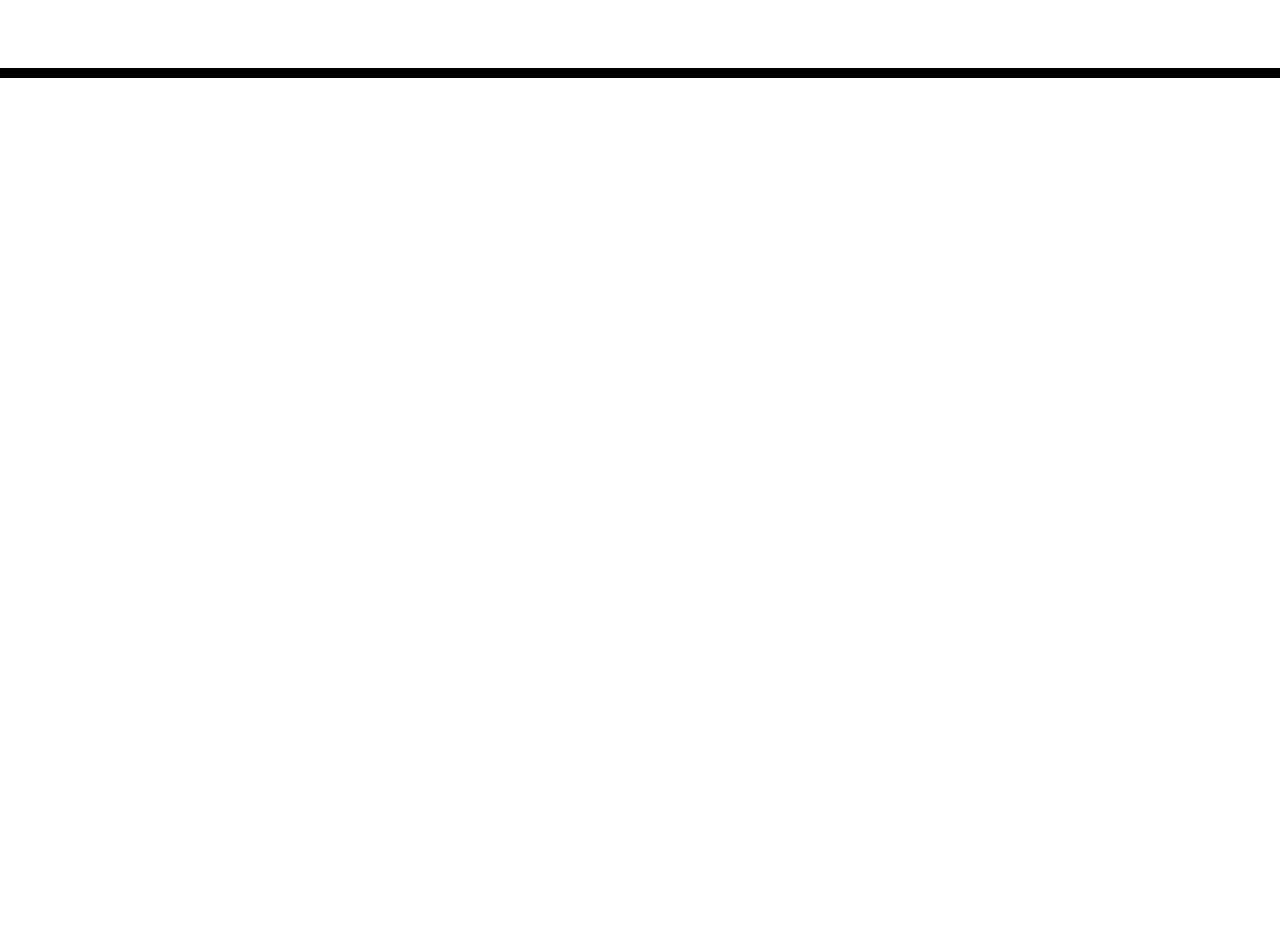
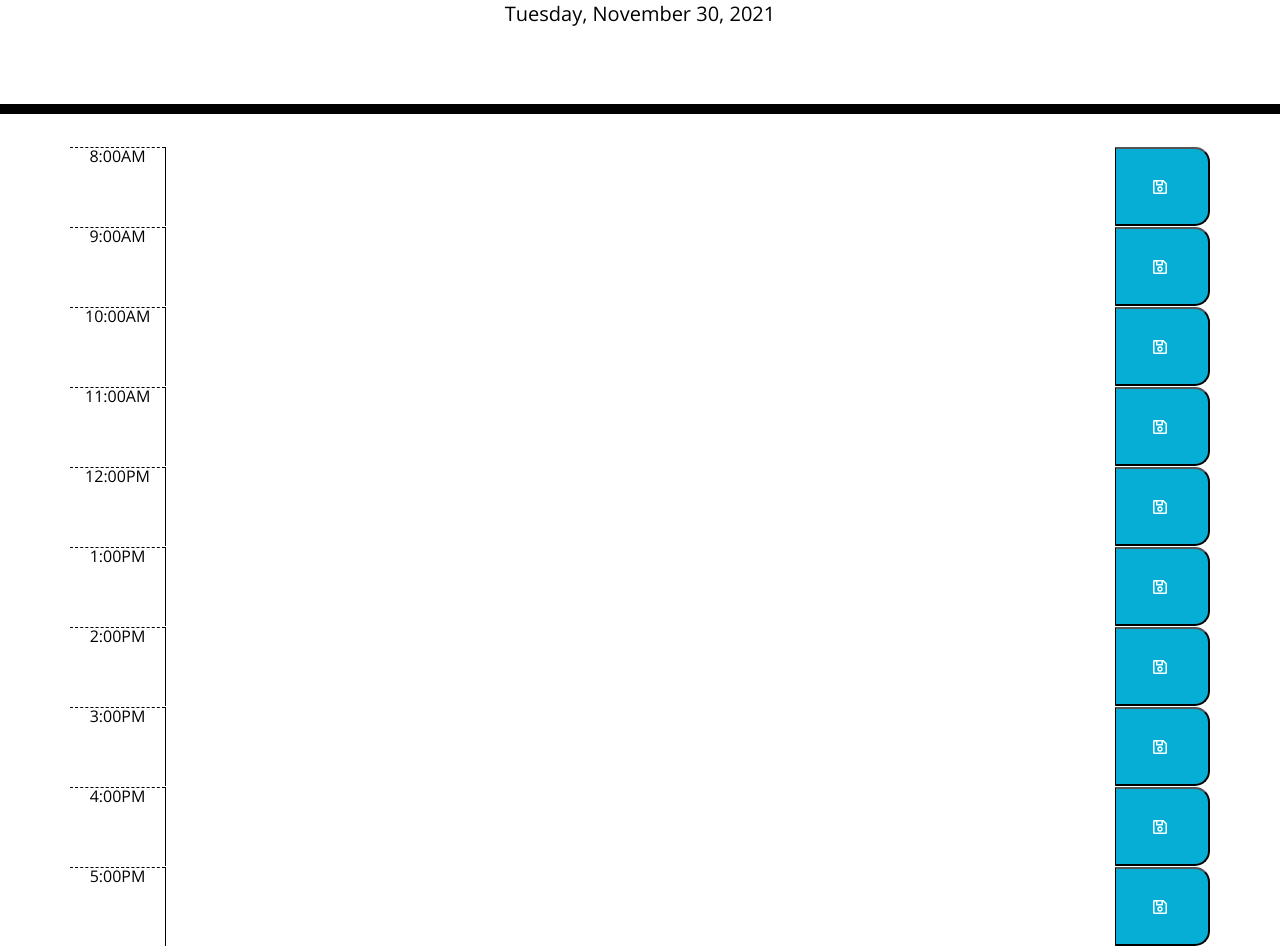
Before and after one commit to Mark-Miller78/Work-Day-Scheduler, a plain HTML site: page index.html in a window 1280 px wide. Shown: the part 190-1136 px from the top of the page. Before the commit the page ends 800 px from the top, so only its background shows below. Drawn offline with nearby package versions, Linux system fonts and the light colour scheme; files that its build step writes are made by us from their sources.

Commit message:
timeblocks added

```diff
--- a/Assets/javascript.js
+++ b/Assets/javascript.js
@@ -1,9 +1,7 @@
 var currentDayEl = document.getElementById("currentDay")
-var now = moment().year(year).month(month).date(day);
-var containerEl = document.getElementById("scheduleContainer")
+var now = moment().format("dddd, MMMM DD, YYYY");
+var containerEl = document.getElementById("schedule")
 
-function currentDate(){
-    $(currentDayEl).text(now);
-}
+$(currentDayEl).text(now);
 
-currentDate();
+console.log(moment().hours());
--- a/index.html
+++ b/index.html
@@ -18,22 +18,81 @@
       href="https://fonts.googleapis.com/css?family=Open+Sans&display=swap"
       rel="stylesheet"
     />
-    <link rel="stylesheet" href="style.css" />
+    <link rel="stylesheet" href="./Assets/style.css" />
     <title>Work Day Scheduler</title>
   </head>
 
   <body>
     <header class="jumbotron">
-      <h1 class="display-3">Work Day Scheduler</h1>
-      <p class="lead">A simple calendar app for scheduling your work day</p>
-      <p id="currentDay" class="lead"></p>
+      <h1 class="display-3 text-center">Work Day Scheduler</h1>
+      <p class="lead text-center">A simple calendar app for scheduling your work day</p>
+      <p id="currentDay" class="lead text-center"></p>
     </header>
-    <div class="container" id="scheduleContainer">
+    <div class="container" id="schedule">
       <!-- Timeblocks go here -->
+      <div id="8" class="row time-block">
+        <div class="col-1 hour">8:00AM</div>
+        <textarea class="col-10 description"></textarea>
+        <button class="col-1 saveBtn"><i class="far fa-save"></i> </button>
+      </div>
+
+      <div id="9" class="row time-block">
+        <div class="col-1 hour">9:00AM</div>
+        <textarea class="col-10 description"></textarea>
+        <button class="col-1 saveBtn"><i class="far fa-save"></i> </button>
+      </div>
+
+      <div id="10" class="row time-block">
+        <div class="col-1 hour">10:00AM</div>
+        <textarea class="col-10 description"></textarea>
+        <button class="col-1 saveBtn"><i class="far fa-save"></i> </button>
+      </div>
+
+      <div id="11" class="row time-block">
+        <div class="col-1 hour">11:00AM</div>
+        <textarea class="col-10 description"></textarea>
+        <button class="col-1 saveBtn"><i class="far fa-save"></i> </button>
+      </div>
+
+      <div id="12" class="row time-block">
+        <div class="col-1 hour">12:00PM</div>
+        <textarea class="col-10 description"></textarea>
+        <button class="col-1 saveBtn"><i class="far fa-save"></i> </button>
+      </div>
+
+      <div id="1" class="row time-block">
+        <div class="col-1 hour">1:00PM</div>
+        <textarea class="col-10 description"></textarea>
+        <button class="col-1 saveBtn"><i class="far fa-save"></i> </button>
+      </div>
+
+      <div id="2" class="row time-block">
+        <div class="col-1 hour">2:00PM</div>
+        <textarea class="col-10 description"></textarea>
+        <button class="col-1 saveBtn"><i class="far fa-save"></i> </button>
+      </div>
+
+      <div id="3" class="row time-block">
+        <div class="col-1 hour">3:00PM</div>
+        <textarea class="col-10 description"></textarea>
+        <button class="col-1 saveBtn"><i class="far fa-save"></i> </button>
+      </div>
+
+      <div id="4" class="row time-block">
+        <div class="col-1 hour">4:00PM</div>
+        <textarea class="col-10 description"></textarea>
+        <button class="col-1 saveBtn"><i class="far fa-save"></i> </button>
+      </div>
+
+      <div id="5" class="row time-block">
+        <div class="col-1 hour">5:00PM</div>
+        <textarea class="col-10 description"></textarea>
+        <button class="col-1 saveBtn"><i class="far fa-save"></i> </button>
+      </div>
     </div>
 
-    <script src="./Assets/javascript.js"></script>
     <script src="https://code.jquery.com/jquery-3.4.1.min.js"></script>
     <script src="https://cdnjs.cloudflare.com/ajax/libs/moment.js/2.24.0/moment.min.js"></script>
+    <script src="./Assets/javascript.js"></script>
   </body>
 </html>
```
